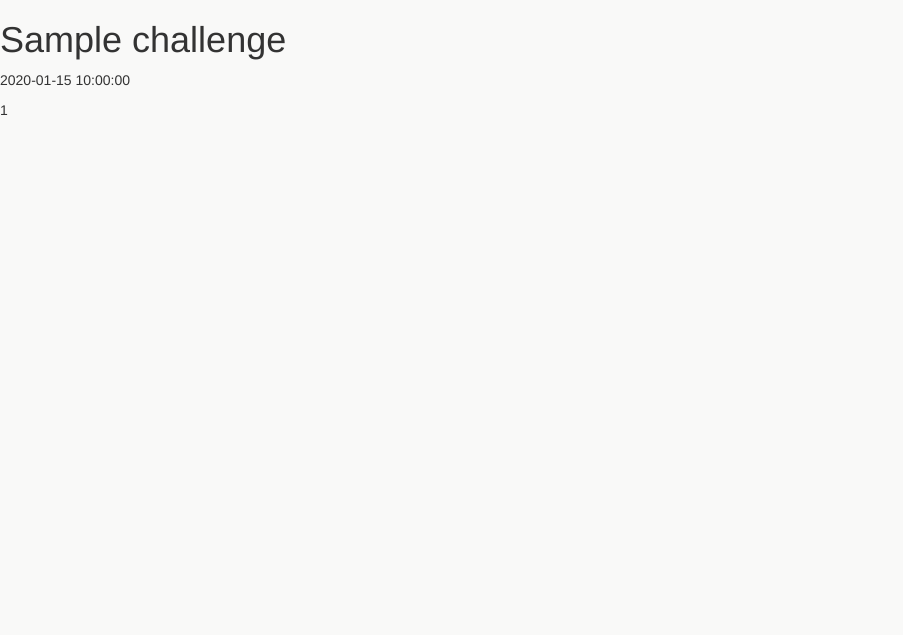
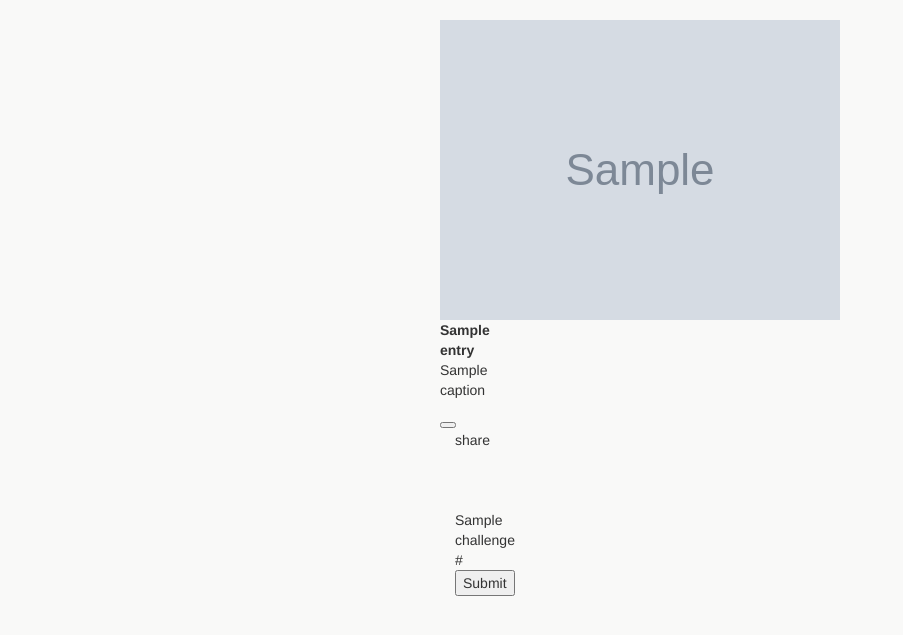
Before and after one commit to jobryan205/InternHackathon, a Flask app: page /challenge/1 in a window 1280 px wide. Shown: the top 635 px of the page, without its empty margins (0-903 px from the left). Run offline with Flask 2, Linux system fonts and the light colour scheme; grey boxes marked "Sample" are stand-in pictures; a database or web service that is not in the repository returns one stand-in record (values such as "Sample title"); some libraries are stand-ins or nearby versions.

Commit message:
html to challenge view

```diff
--- a/app/templates/challenge/challenge.html
+++ b/app/templates/challenge/challenge.html
@@ -1,42 +1,23 @@
 {% include 'head.html' %}
-
-<div id="top-banner">
-	<h1 id="logo">Faceoff</h1>
-	<div>Timer: 1hr</div>
-</div>
-
-<!-- if timer up, winner diplayed -->
-<!-- {% if times-up %}
-	<div id="winner">{{ winning-name }} Won!</div>
-{% endif %} -->
-
-<div id="feed">
-	<!-- {% for entry in submissions %} -->
-	<div class="container">
-		<div class="name col-sm-2 col-xs-7">Jeannie<!-- {{ entry.name }}--></div>
-
-		<div class="photo col sm-8"><img src="" alt=""></div>
-		<!-- <div class="photo col sm-8"><img src={{ entry.src }} alt=""></div>-->
-
-		<div class="likes col-sm-2 col-xs-5">
-			<button type="button" class="btn btn-default">Likes</button>
-			<div class="num-likes">1738</div>
-			<div class="num-likes"><!-- {{ entry.likes }} --></div>
-		</div>
-	</div>
-	<!-- {% endfor %} -->
-</div>
-
-{% include 'modal.html' %}
-
-<div id="bottom-banner">
-	<div id="url">Share: </div>
-	<!-- {% if not times-up %} -->
-	<button type="submit" class="btn btn-default">Upload</button>
-	<!-- {% else %} -->
-	<button type="submit" class="btn btn-default">New Challenge</button>
-	<!-- {% endif %} -->
-</div>
-
-
-{% include 'footer.html' %}
+<body>
+    <div class="main-wrapper">
+        <div class="row">
+            <div class="col-sm-2">
+                <img class="logo">
+            <div>
+            <div class="share-icons hidden" hidden>
+                <span>share</span>
+                <a href="#"><img src=""></a>
+                <a href="#"><img src=""></a>
+                <a href="#"><img src=""></a>
+            </div>
+            <div class="col-sm-8">
+                {% include 'challenge/photofeed.html' %}
+            <div>
+            <div class="col-sm-2 col-xs-0"><div>
+        </div>
+        <div class="row">
+            {% include 'challenge/footer.html' %}
+        </div>
+    </div>
+</body>
--- /dev/null
+++ b/app/templates/challenge/footer.html
@@ -0,0 +1,22 @@
+<footer>
+    <div class="share-icons col-sm-4 col-xs-0">
+        <span>share</span>
+        <a href="#"><img src=""></a>
+        <a href="#"><img src=""></a>
+        <a href="#"><img src=""></a>
+    </div>
+    <div class="col-sm-6 col-xs-8">
+        <div class="line">
+            <div class="title"> {{ challenge.name }} </div>
+            <div class="countdown"><!-- no fucking clue what to put in here --></div>
+        </div>
+        <div class="line">
+            {{ challenge.url }}
+        </div>
+    </div>
+    <div class="col-sm-2 col-xs-4">
+        <form name="upload-img" accept="image/*">
+            <input type="submit">
+        </form>
+    </div>
+</footer>
--- a/app/templates/challenge/photofeed.html
+++ b/app/templates/challenge/photofeed.html
@@ -1,5 +1,5 @@
 <section id="photofeed">
-    {% for submission in submissions %}
-        {{ include 'submission.html' }}
+    {% for submission in challenge.submissions %}
+        {% include 'challenge/submission.html' %}
     {% endfor %}
 </section>
--- a/app/templates/footer.html
+++ /dev/null
@@ -1 +0,0 @@
-</body>
--- a/app/templates/head.html
+++ b/app/templates/head.html
@@ -9,5 +9,3 @@
   <script src="https://ajax.googleapis.com/ajax/libs/jquery/1.12.4/jquery.min.js"></script>
   <script src="http://maxcdn.bootstrapcdn.com/bootstrap/3.3.6/js/bootstrap.min.js"></script>
 </head>
-
-<body>
--- a/app/templates/index/index.html
+++ b/app/templates/index/index.html
@@ -1,4 +1,5 @@
 {% include 'head.html' %}
+<body>
 	<div class="main-wrapper">
 		<div class="welcome">
 			<div class="logo">
@@ -32,5 +33,5 @@
 	</div>
 
 	<script src="/static/js/custom.js"></script>
-
+</body>
 {% include 'footer.html' %}
--- a/app/views/challenge/views.py
+++ b/app/views/challenge/views.py
@@ -9,7 +9,7 @@ def do_challenge(id):
     if request.method == 'GET':
         challenge = app.mongo.db.challenge.find_one({'challengeId': id})
         print challenge
-        return render_template('challenge/test.html', challenge=challenge)
+        return render_template('challenge/challenge.html', challenge=challenge)
 
     if request.method == 'POST':
         # TODO: more error handling?
```
Also changed, not shown: app/templates/challenge/challenge_old.html (added, +42 -0 lines), app/templates/challenge/upload-modal.html (+20 -0 lines), app/templates/upload-modal.html (deleted, +0 -20 lines), 1 other file. Lines whose indentation alone changed are shown as unchanged.
